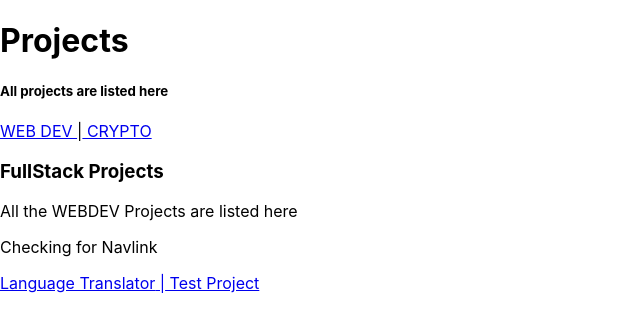
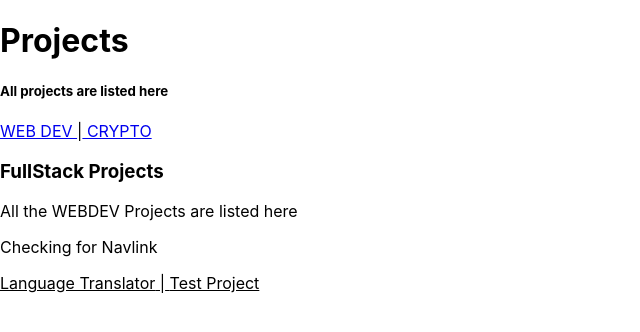
Before and after one commit to vaibhav18matere/react-router-v6, a React (Create React App) app: page /projects/webdev in a window 1280 px wide. Shown: the top 332 px of the page, without its empty margins (0-640 px from the left). Built offline with nearby package versions, Linux system fonts and the light colour scheme.

Commit message:
styling links - Navlinks

```diff
--- a/src/components/Webdev.jsx
+++ b/src/components/Webdev.jsx
@@ -19,10 +19,29 @@ const Webdev = () => {
       <h3>FullStack Projects </h3>
       <div> All the WEBDEV Projects are listed here</div>
       <p>Checking for Navlink</p>
-      <NavLink to={`/projects/webdev/${randomProjectName}`}>
+      <NavLink
+        style={({ isActive }) => {
+          return {
+            backgroundColor: isActive ? "blue" : "white",
+            color: isActive ? "white" : "black",
+          };
+        }}
+        to={`/projects/webdev/${randomProjectName}`}
+      >
         {randomProjectName} |
       </NavLink>
-      <NavLink to={`/projects/webdev/test-project`}> Test Project</NavLink>
+      <NavLink
+        style={({ isActive }) => {
+          return {
+            backgroundColor: isActive ? "blue" : "white",
+            color: isActive ? "white" : "black",
+          };
+        }}
+        to={`/projects/webdev/test-project`}
+      >
+        {" "}
+        Test Project
+      </NavLink>
       <Outlet />
     </>
   );
```
